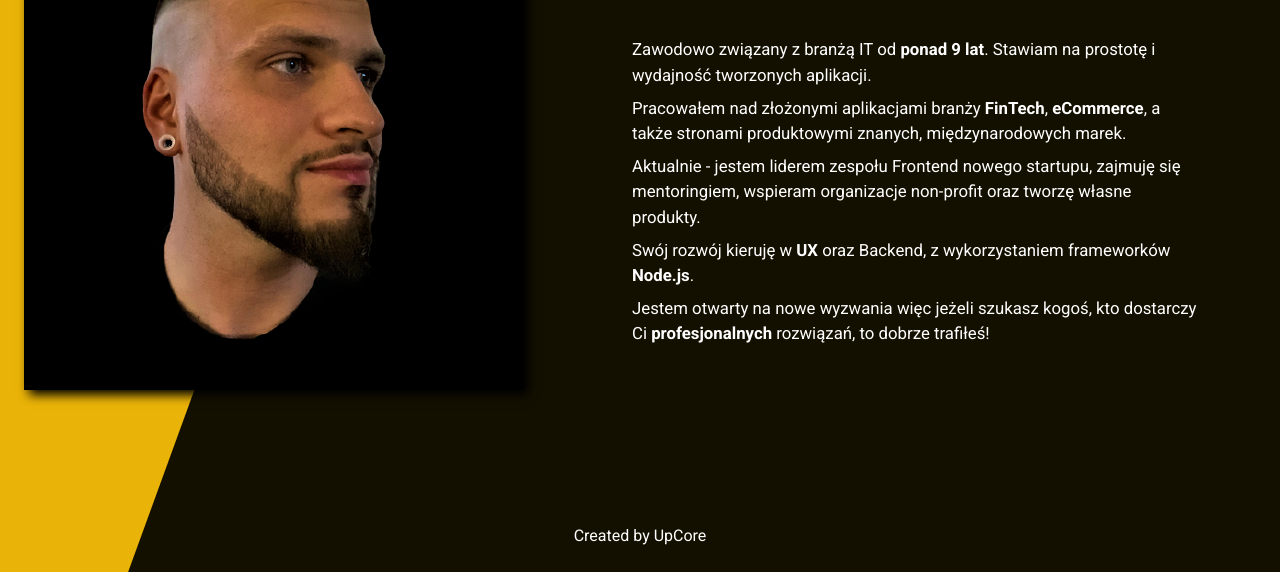
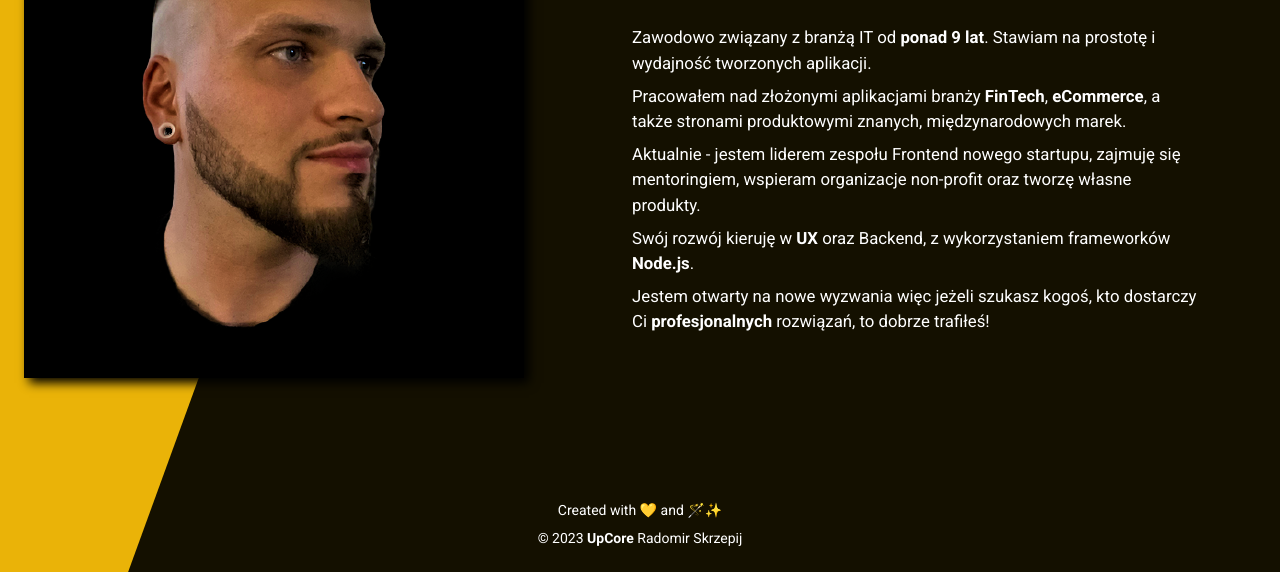
Before and after one commit to skrzepij/skrzepij.github.io, a Gatsby site: page / in a window 1280 px wide. Shown: the part 228-800 px from the top of the page. Built offline with nearby package versions, Linux system fonts and the light colour scheme; Gatsby itself is replaced by a stand-in of ours; a web font is replaced by a local one.

Commit message:
✨ Feat: [SP-31] update footer content (#98)
* bump version in package.json

* update footer content

---------

Co-authored-by: Radomir Skrzepij <radomir.skrzepij@amano.ai>

```diff
--- a/package.json
+++ b/package.json
@@ -2,7 +2,7 @@
   "name": "skrzepij.pl",
   "private": true,
   "description": "Radomir Skrzepij portfolio page",
-  "version": "0.1.0",
+  "version": "0.2.0",
   "license": "MIT",
   "scripts": {
     "build": "gatsby build",
--- a/src/components/footer/footer.module.scss
+++ b/src/components/footer/footer.module.scss
@@ -1,3 +1,4 @@
 .footer {
-  @apply text-center mt-auto py-4;
+  @apply text-sm text-center;
+  @apply mt-auto py-4;
 }
--- a/src/components/footer/footer.tsx
+++ b/src/components/footer/footer.tsx
@@ -9,11 +9,13 @@
 
   return (
     <footer className={footer}>
+      <p>Created with 💛 and 🪄✨</p>
       <p>
-        Created by{' '}
+        © 2023{' '}
         <a href={authorUrl} target="_blank" rel="noopener noreferrer">
-          {author}
-        </a>
+          <strong>{author}</strong>
+        </a>{' '}
+        Radomir Skrzepij
       </p>
     </footer>
   )
```
